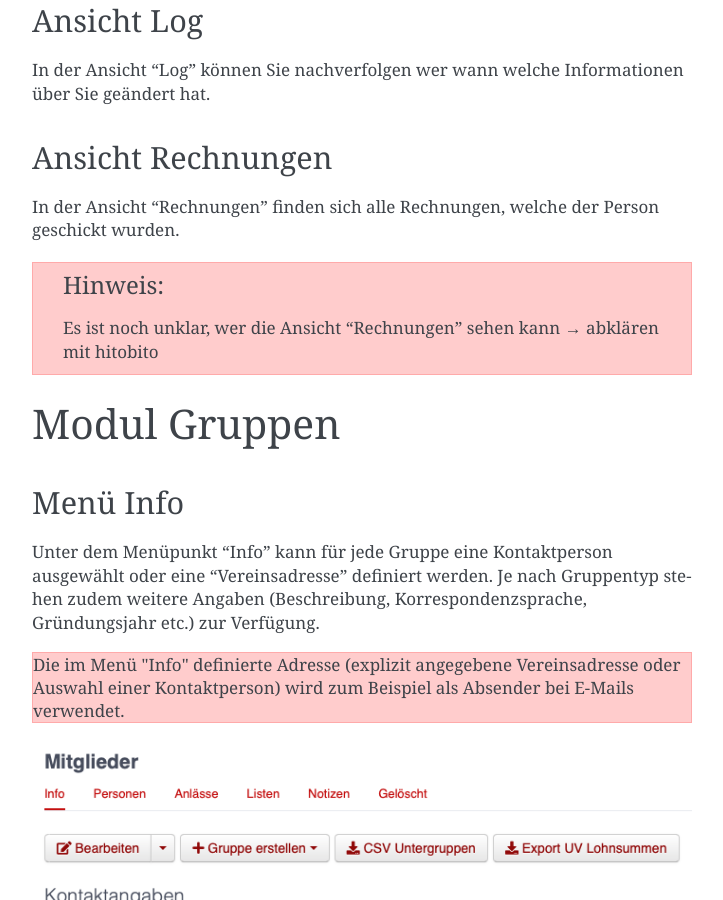
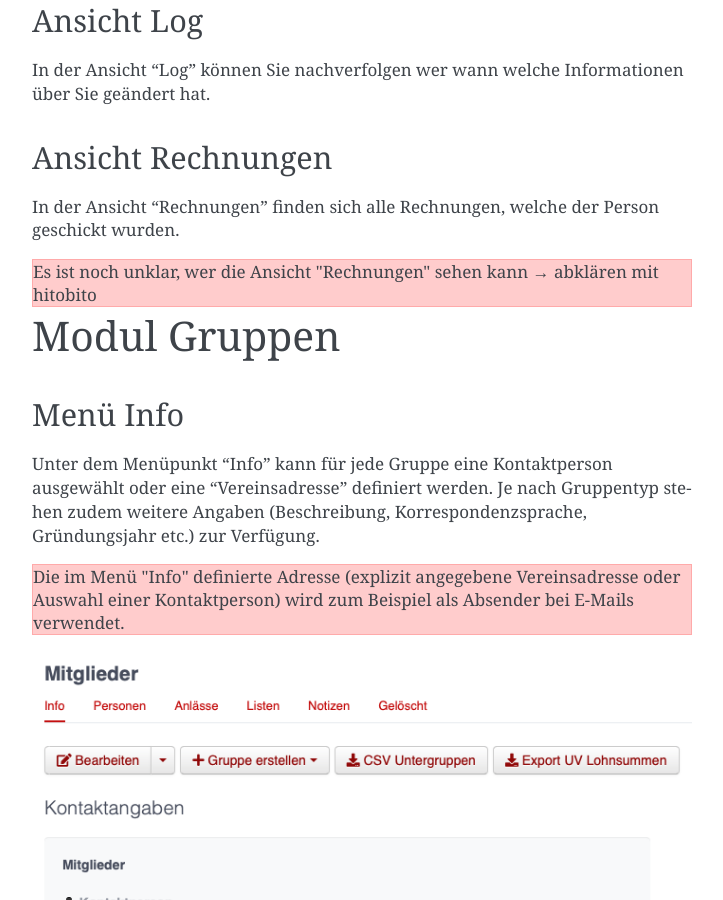
Before and after one commit to windband/hitobito-manual-de, a Sphinx documentation site: the page built from docs/benutzer.md, in a window 1280 px wide and 900 px high, scrolled down 3617 px. Shown: the whole window, without its empty margins (388-1111 px from the left). Built offline with Sphinx 7.4.7, drawn with Linux system fonts in a browser that asks for light colours; pages that are not in the unit, such as notebooks, are missing from menus.

Commit message:
Update benutzer.md

````diff
--- a/docs/benutzer.md
+++ b/docs/benutzer.md
@@ -131,12 +131,10 @@ Informationen über Sie geändert hat.
 In der Ansicht "Rechnungen" finden sich alle Rechnungen, welche der
 Person geschickt wurden.
 
-```{admonition} Hinweis
-:class: warning
-
+<div class="attention">
 Es ist noch unklar, wer die Ansicht "Rechnungen" sehen kann → abklären
 mit hitobito
-```
+</div>
 
 # Modul Gruppen
 
````
